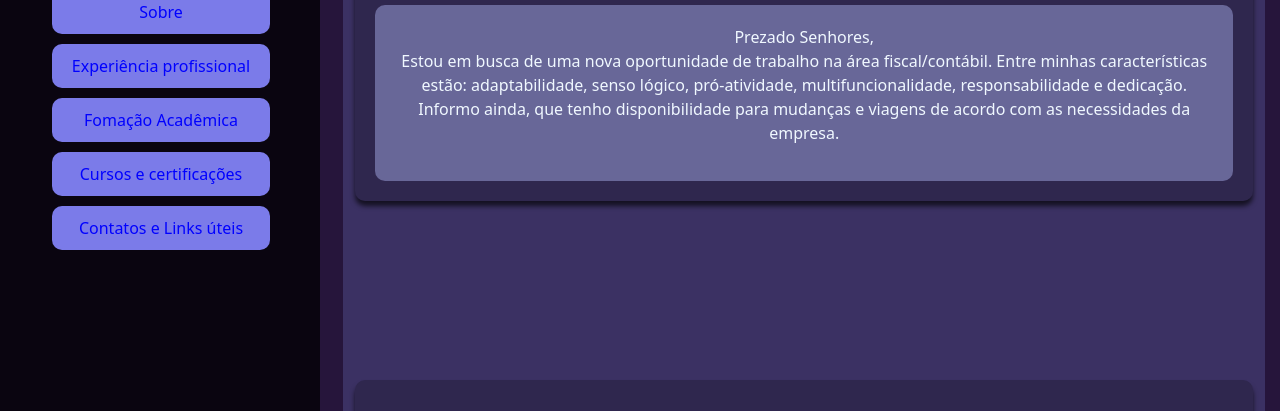
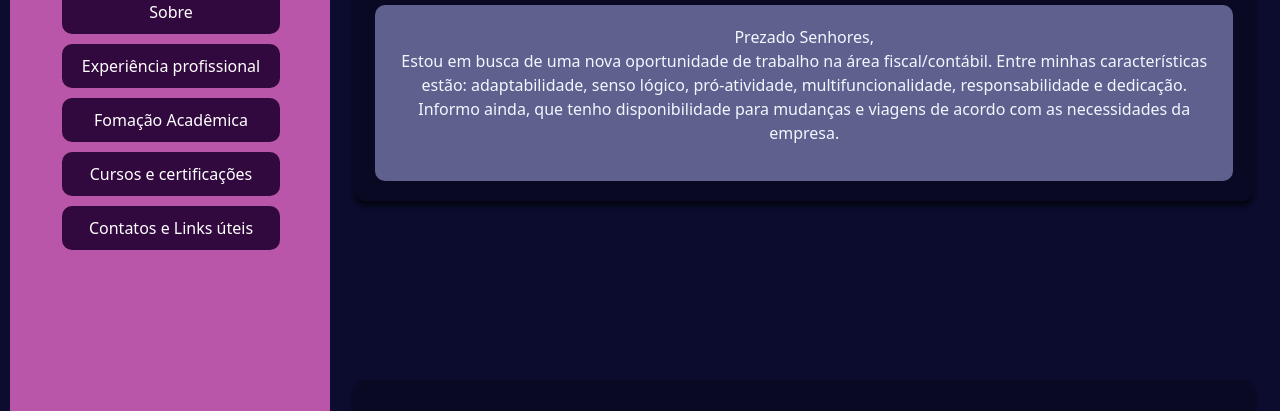
Before and after one commit to jesica-bampi/personal-blog, a website: page index.html in a window 1280 px wide. Shown: the part 276-687 px from the top of the page. Drawn offline with Linux system fonts and the light colour scheme.

Commit message:
Últimas alterações de design

```diff
--- a/css/style.css
+++ b/css/style.css
@@ -2,14 +2,14 @@
   position: fixed;
   float: left;
   width: 25%;
-  height: 100%;
-  min-height: 100%;
-  background-color: rgba(0, 0, 0, 0.719);
+  height: 87%;
+  min-height: 87%;
+  background-color: rgb(185, 86, 169);
   justify-content: left;
-  padding: 20px 20px;
+  padding: 20px;
   align-items: center;
   margin-top: 15px;
-  margin-right: 0px;
+  margin-left: 10px;
   border-radius: 10px;
 }
 
@@ -24,7 +24,7 @@
   height: 100%;
   float: right;
   color: aliceblue;
-  background-color: rgba(88, 88, 153, 0.425);
+  background-color: rgb(11, 12, 46);
 }
 
 .wrapper:before,
@@ -37,7 +37,7 @@
 }
 .wrapper {
    zoom: 1; /* For IE 6/7 (trigger hasLayout) */
-   background-color: rgb(38, 21, 59);
+   background-color: rgb(11, 12, 46);
 }
 
 .navegation ul a{
@@ -45,8 +45,8 @@
   padding: 10px;
   margin-right: 30px;
   display: block;
-  background-color: rgb(123, 123, 233);
-  color: blue;
+  background-color: rgb(50, 9, 63);
+  color: rgb(255, 255, 255);
   margin-top: 10px;
   border-radius: 10px;
   text-align: center;
@@ -57,7 +57,7 @@
 }
 
 #name-personal{
-  color: rgb(42, 5, 179);
+  color: rgb(246, 246, 248);
 }
 
 #icons-bar{
@@ -79,7 +79,7 @@
   float: right;
   width: 30%;
   height: auto;
-  color: rgb(119, 121, 122);
+  color: rgb(88, 87, 87);
   margin-top: 20px;
 }
 
@@ -98,9 +98,10 @@
 
 .contact{
    zoom: 1; /* For IE 6/7 (trigger hasLayout) */
-   background-color: rgb(0, 0, 0);
+   background-color: rgb(8, 8, 8);
    height: 60px;
 }
+
 
 #content-about{
   padding: 20px 20px;
@@ -108,7 +109,7 @@
   margin-top: 10%;
   margin-bottom: 20%;
   min-height: 100%;
-  background-color: rgba(0, 0, 0, 0.212);
+  background-color: rgba(0, 0, 0, 0.212);;
   border-radius: 10px;
   box-shadow: 0px 5px 5px 0px rgba(0, 0, 0, 0.664);
 }
@@ -119,7 +120,7 @@
 }
 
 #text-about{
-  background-color: rgba(121, 121, 173, 0.781);
+  background-color:rgba(121, 121, 173, 0.781);
   height: max-content;
   padding: 20px;
   border-radius: 10px;
@@ -140,6 +141,7 @@
 #experience{
   padding-top: 40px;
   padding-bottom: 10px;
+  margin-bottom: 10px;
   background-color: rgba(0, 0, 0, 0.212);
   border-radius: 10px;
   box-shadow: 0px 5px 5px 0px rgba(0, 0, 0, 0.664);
@@ -155,6 +157,7 @@
 }
 
 #title-formation{
+  padding-top: 80px;
   padding-bottom: 50px;
   text-align: center;
 }
@@ -163,7 +166,7 @@
   background-color: rgba(121, 121, 173, 0.781);
   height: max-content;
   padding: 40px;
-  margin: 10px;
+  margin-bottom: 20%;
   border-radius: 10px;
 }
 
--- a/index.html
+++ b/index.html
@@ -47,7 +47,7 @@
           </h2>
           <ul id="experienceList"></ul>
         </div>
-        <div id="formation">
+        <div class="container" id="formation">
           <h2 id="title-formation">
             Formação
           </h2>
```
